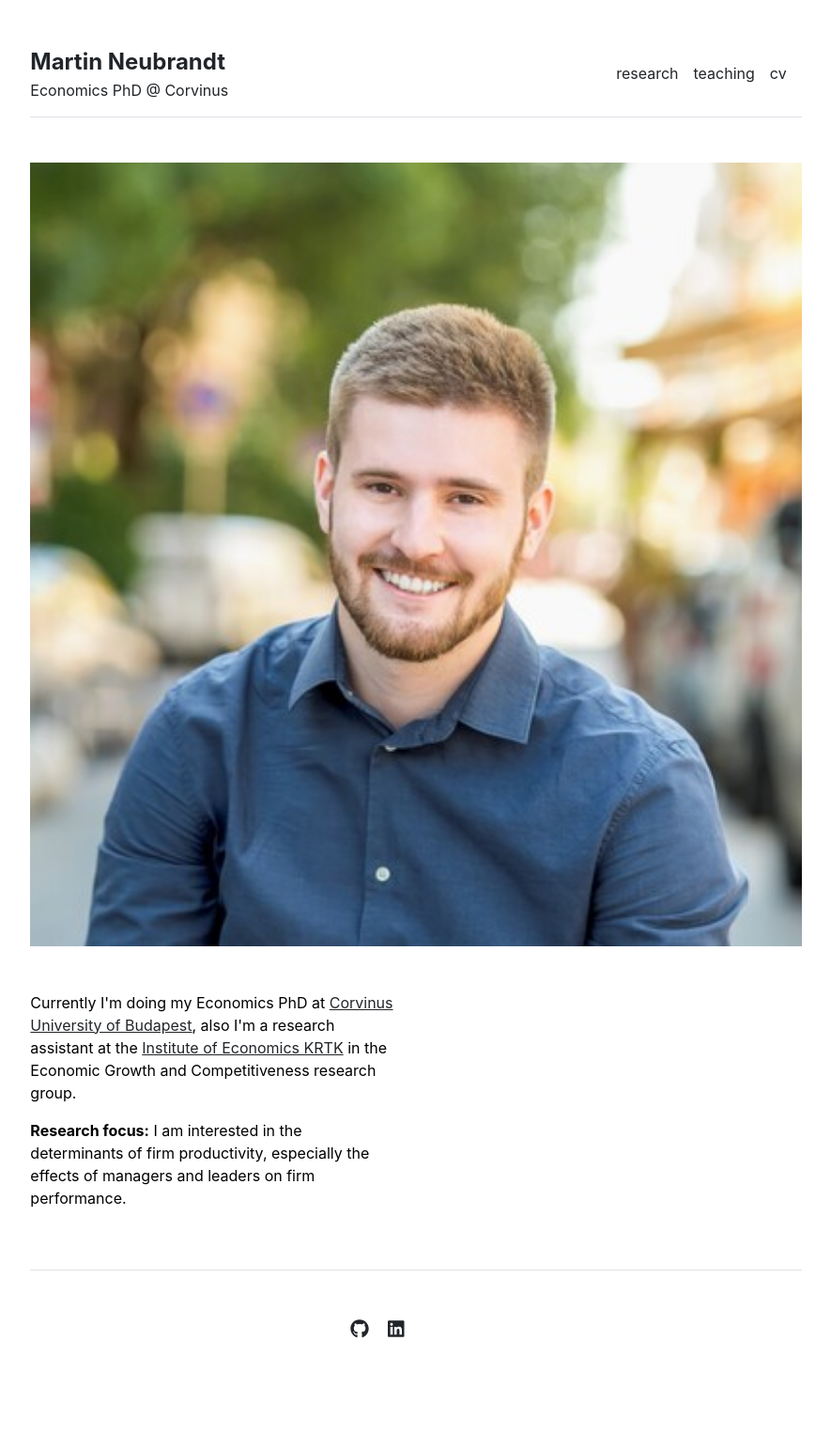
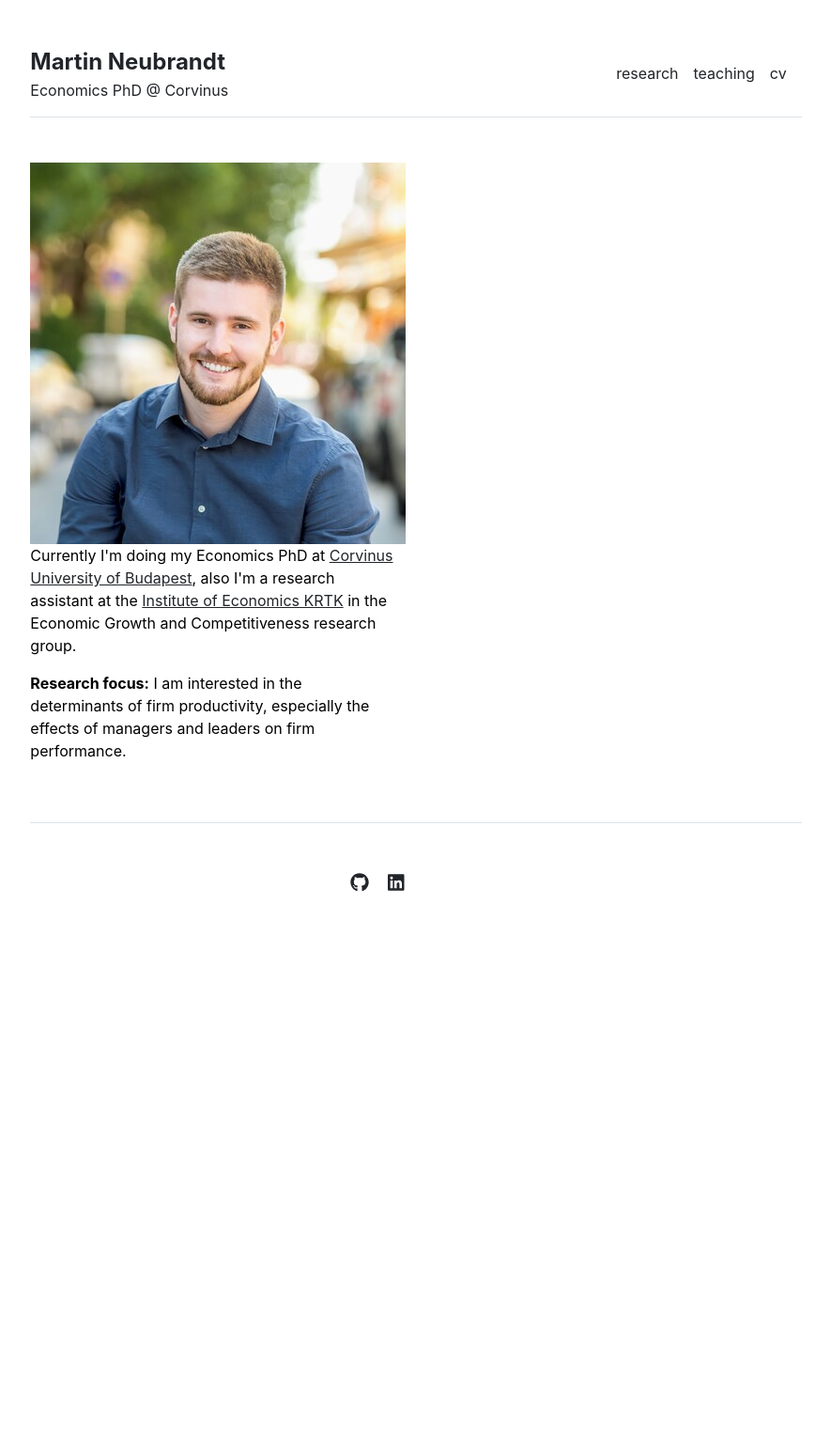
Before and after one commit to martinneubrandt/martinneubrandt.github.io, a Jekyll site: the page built from index.md, in a window 1280 px wide. Shown: the whole page at 94% size, without its empty margins (197-1082 px from the left). Built offline with Jekyll 4.4.1, drawn with Linux system fonts in a browser that asks for light colours; after the commit the page ends 1050 px from its top, so only the background shows below that.

Commit message:
Update home.html

```diff
--- a/_layouts/home.html
+++ b/_layouts/home.html
@@ -2,8 +2,9 @@
 layout: default
 ---
 
+<img src="\assets\img\profile_photo_small.jpg" alt="">
+
 <div class="row g-5 mb-5">
-  <img src="\assets\img\profile_photo_small.jpg" alt="">
   <div class="col-md-6">
     <p>
     Currently I'm doing my Economics PhD at <a href="https://www.uni-corvinus.hu/?lang=en">Corvinus University of Budapest</a>, also I'm a research assistant at the <a href="https://kti.krtk.hu/en/">Institute of Economics KRTK</a> in the Economic Growth and Competitiveness research group.
```
